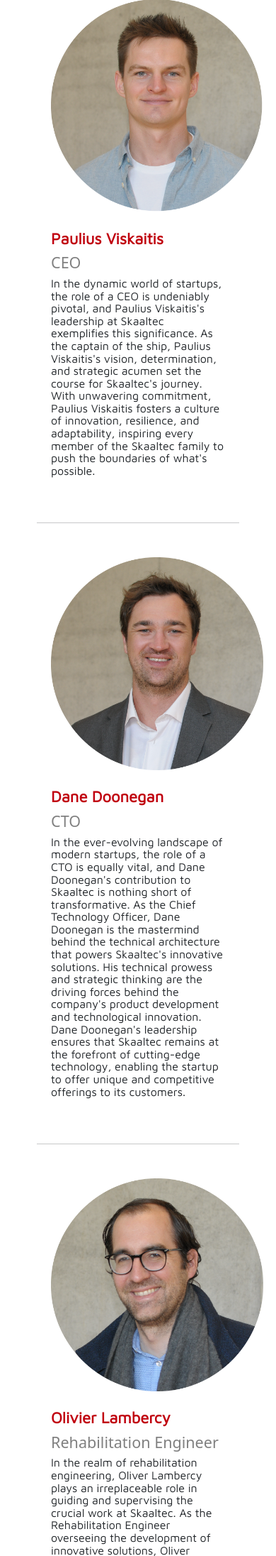
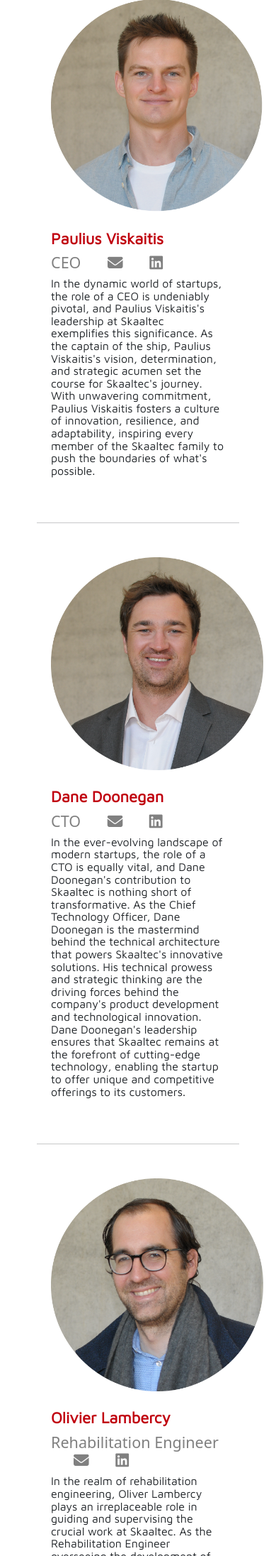
Before and after one commit to DanieleBuson/skaaltec_test9_project, a Django app: page /aboutus/ in a window 390 px wide. Shown: the part 985-3177 px from the top of the page at 71% size. Run offline with Django 4.2, Linux system fonts and the light colour scheme; some libraries are stand-ins or nearby versions.

Commit message:
mobile buttons for about us page

```diff
--- a/skaaltec_test9/templates/skaaltec_test9/aboutus.html
+++ b/skaaltec_test9/templates/skaaltec_test9/aboutus.html
@@ -152,7 +152,11 @@
                 <div class="col-xl-8 col-md-12">
                     <br>
                     <h3 style="color: rgb(192, 0, 14);"><b>Paulius Viskaitis</b></h3>
-                    <h4 style="color: grey;">CEO</h4>
+                    <h4 style="color: grey;">CEO <a href="" class="mx-3 text-reset" style="text-decoration: none;">
+                        <i class="fas fa-envelope mx-3"></i>
+                      </a><a href="" class="me-4 text-reset" style="text-decoration: none;">
+                        <i class="fab fa-linkedin"></i>
+                      </a></h4>
                     <p class="text">In the dynamic world of startups, the role of a CEO is undeniably pivotal,
                         and Paulius Viskaitis's leadership at Skaaltec exemplifies this significance.
                         As the captain of the ship, Paulius Viskaitis's vision, determination,
@@ -173,7 +177,11 @@
                 <div class="col-xl-8 col-md-12">
                     <br>
                     <h3 style="color: rgb(192, 0, 14);"><b>Dane Doonegan</b></h3>
-                    <h4 style="color: grey;">CTO</h4>
+                    <h4 style="color: grey;">CTO <a href="" class="mx-3 text-reset" style="text-decoration: none;">
+                        <i class="fas fa-envelope mx-3"></i>
+                      </a><a href="" class="me-4 text-reset" style="text-decoration: none;">
+                        <i class="fab fa-linkedin"></i>
+                      </a></h4>
                     <p class="text">In the ever-evolving landscape of modern startups, the role
                         of a CTO is equally vital, and Dane Doonegan's contribution to Skaaltec
                         is nothing short of transformative. As the Chief Technology
@@ -198,7 +206,11 @@
                 <div class="col-xl-8 col-md-12">
                     <br>
                     <h3 style="color: rgb(192, 0, 14);"><b>Olivier Lambercy</b></h3>
-                    <h4 style="color: grey;">Rehabilitation Engineer</h4>
+                    <h4 style="color: grey;">Rehabilitation Engineer <a href="" class="mx-3 text-reset" style="text-decoration: none;">
+                        <i class="fas fa-envelope mx-3"></i>
+                      </a><a href="" class="me-4 text-reset" style="text-decoration: none;">
+                        <i class="fab fa-linkedin"></i>
+                      </a></h4>
                     <p class="text">In the realm of rehabilitation engineering, Oliver Lambercy plays an irreplaceable
                         role in guiding and supervising the crucial work at Skaaltec.
                         As the Rehabilitation Engineer overseeing the development of innovative solutions,
```
